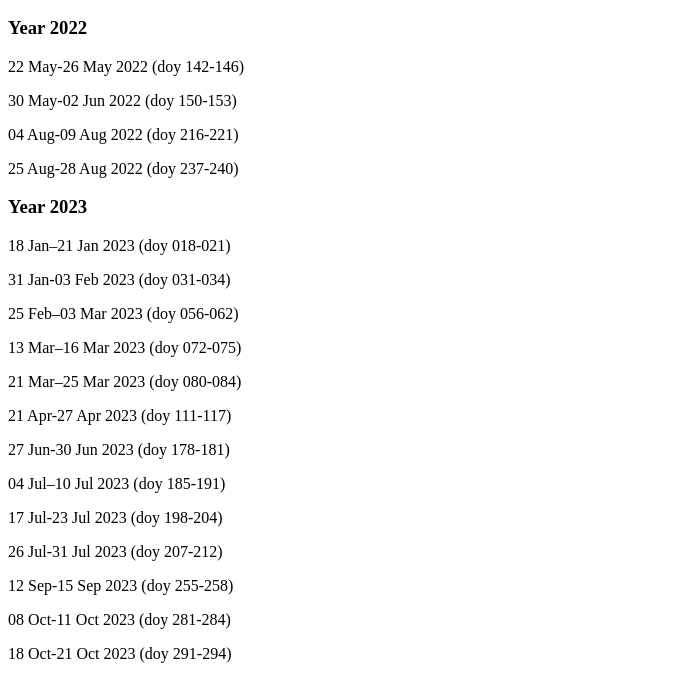
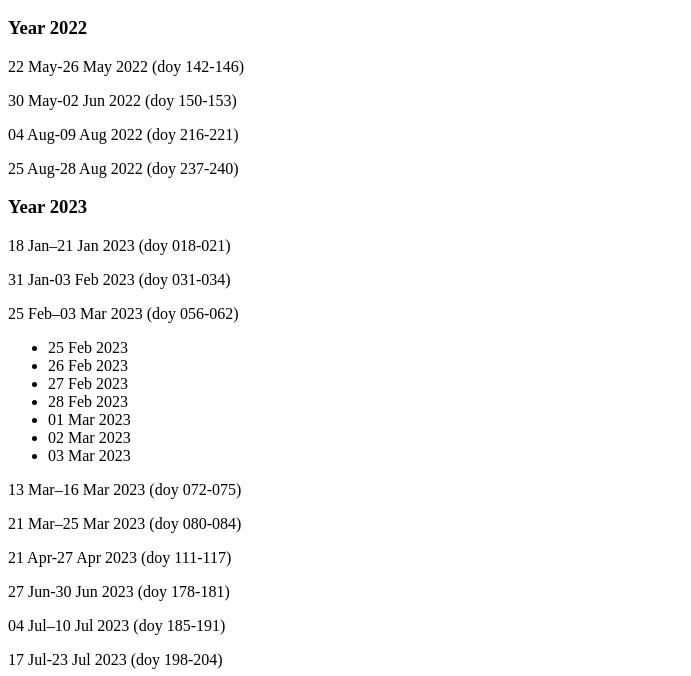
Before and after one commit to rezypradipta/rezypradipta.github.io, a plain HTML site: page SPARTA-cases/index.html in a window 1280 px wide. Shown: the part 110-786 px from the top of the page, without its empty margins (0-691 px from the left). Drawn offline with Linux system fonts and the light colour scheme.

Commit message:
Update index.html

```diff
--- a/SPARTA-cases/index.html
+++ b/SPARTA-cases/index.html
@@ -23,6 +23,15 @@
 <p>18 Jan–21 Jan 2023 (doy 018-021)</p>
 <p>31 Jan-03 Feb 2023 (doy 031-034)</p>
 <p>25 Feb–03 Mar 2023 (doy 056-062)</p>
+    <ul>
+        <li>25 Feb 2023 </li>
+        <li>26 Feb 2023 </li>
+        <li>27 Feb 2023 </li>
+        <li>28 Feb 2023 </li>
+        <li>01 Mar 2023 </li>
+        <li>02 Mar 2023 </li>
+        <li>03 Mar 2023 </li>
+    </ul>
 <p>13 Mar–16 Mar 2023 (doy 072-075)</p>
 <p>21 Mar–25 Mar 2023 (doy 080-084)</p>
 <p>21 Apr-27 Apr 2023 (doy 111-117)</p>
```
